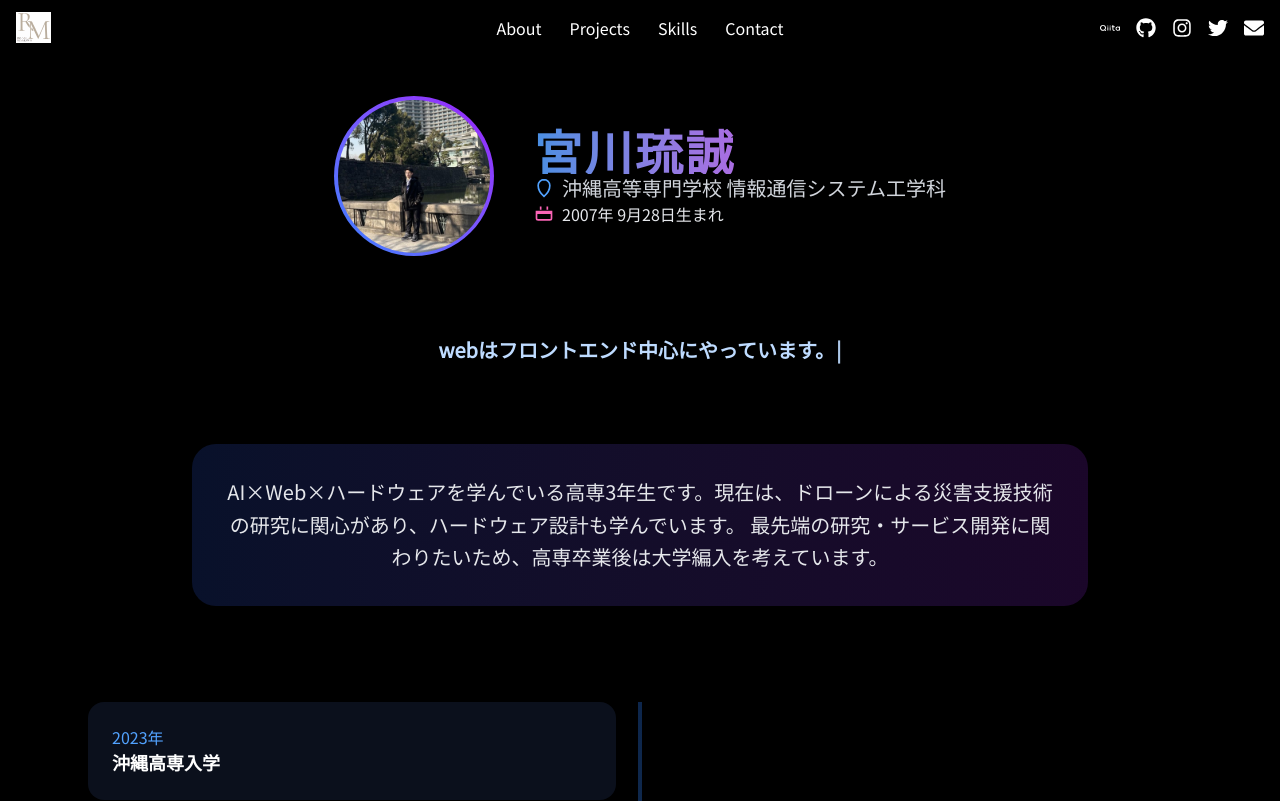
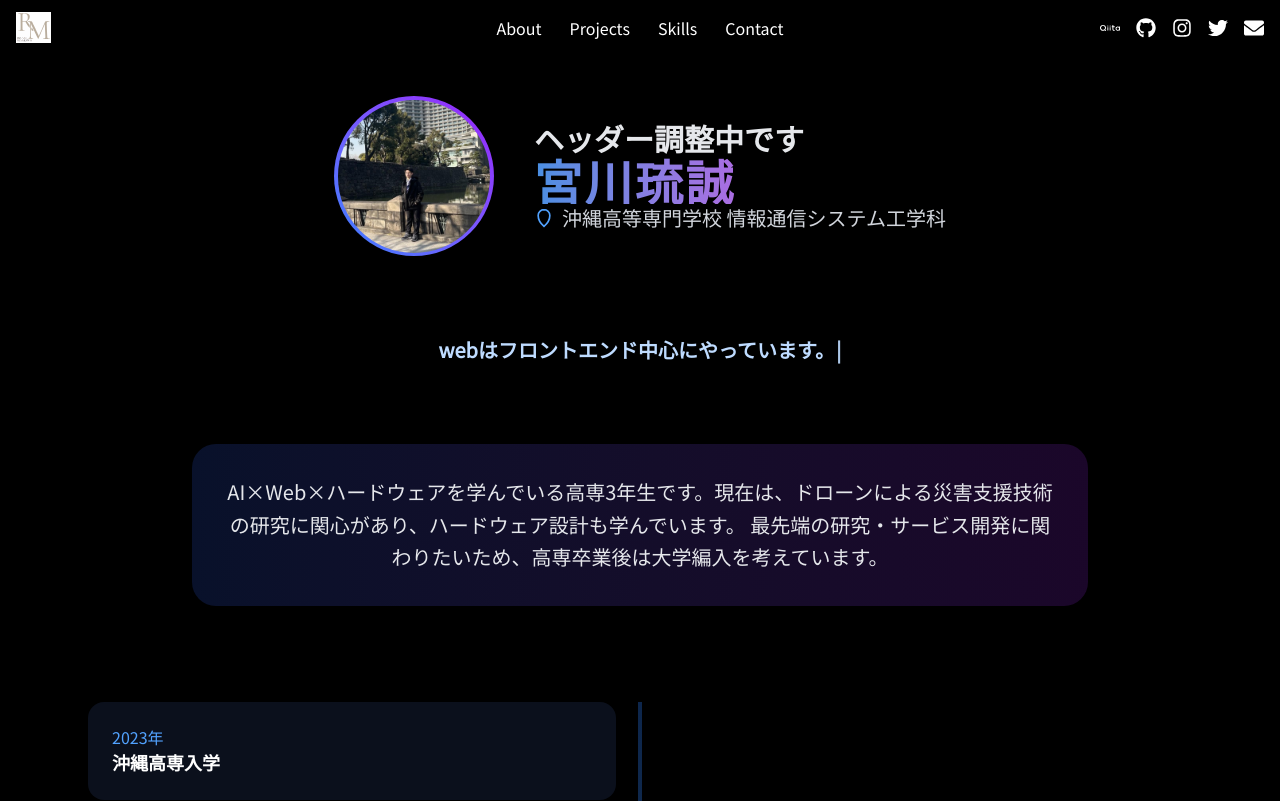
Before and after one commit to MiyaRyu9/Miyakawa-s-portfolio, a Next.js app: page / in a window 1280 px wide. Shown: the top 801 px of the page. Built offline with nearby package versions, Linux system fonts and the light colour scheme.

Commit message:
add text

```diff
--- a/src/app/components/About.tsx
+++ b/src/app/components/About.tsx
@@ -85,6 +85,8 @@ const About = () => {
             </div>
 
             <div className="text-center md:text-left">
+
+              <p className="text-3xl font-bold text-gray-200">ヘッダー調整中です</p>
               <p className="text-5xl font-extrabold tracking-wider text-transparent bg-clip-text bg-gradient-to-r from-blue-400 via-purple-400 to-pink-400 animate-pulse drop-shadow-lg">
                 宮川琉誠
               </p>
@@ -94,12 +96,12 @@ const About = () => {
                 </svg>
                 沖縄高等専門学校 情報通信システム工学科
               </p>
-              <p className="text-l text-gray-200 mt-2 flex items-center gap-2 justify-center md:justify-start">
+              {/* <p className="text-l text-gray-200 mt-2 flex items-center gap-2 justify-center md:justify-start">
                 <svg className="w-5 h-5 text-pink-400" fill="none" stroke="currentColor" strokeWidth="2" viewBox="0 0 24 24">
                   <path d="M8 7V3m8 4V3M3 11h18M5 19h14a2 2 0 002-2V9H3v8a2 2 0 002 2z" />
                 </svg>
                 2007年 9月28日生まれ
-              </p>
+              </p> */}
             </div>
           </motion.div>
 
--- a/src/app/components/Header.tsx
+++ b/src/app/components/Header.tsx
@@ -14,7 +14,7 @@ const Header = () => {
     <>
       <header className="fixed top-0 w-full bg-black/70 backdrop-blur-md z-50 shadow-md px-4 py-3">
         <div className="flex items-center w-full">
-          <div className="flex items-center space-x-3">
+          <div className="space-x-3 mr-auto">
             <Image src="/images/favicon.svg" alt="" width={35} height={35} />
 
           </div>
```
